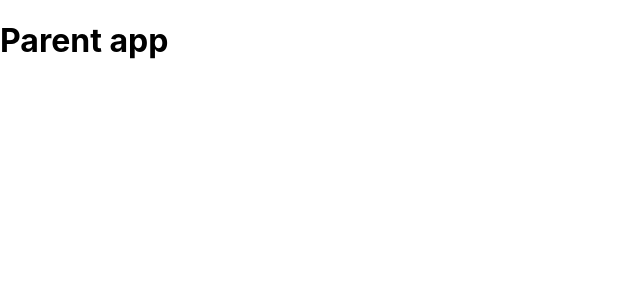
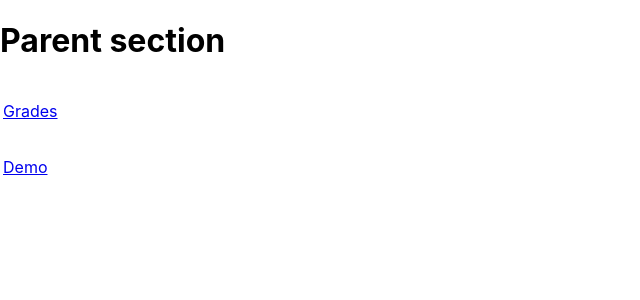
Before and after one commit to Piryus/Electronic_Student_Record_Management_System, a React (Create React App) app in the folder frontend/: page /parent in a window 1280 px wide. Shown: the top 300 px of the page, without its empty margins (0-640 px from the left). Built offline with nearby package versions, Linux system fonts and the light colour scheme.

Commit message:
Implemented structure of the frontend App and added Router

```diff
--- /dev/null
+++ b/frontend/src/components/parent/components/demo.js
@@ -0,0 +1,13 @@
+import React from 'react';
+
+class Demo extends React.Component{
+    render(){
+        return (
+            <div>
+                <h1>Demo page</h1>
+            </div>
+        );
+    }
+}
+
+export default Demo;
--- /dev/null
+++ b/frontend/src/components/parent/components/grades.js
@@ -0,0 +1,13 @@
+import React from 'react';
+
+class Grades extends React.Component{
+    render(){
+        return (
+            <div>
+                <h1>Grades page</h1>
+            </div>
+        );
+    }
+}
+
+export default Grades;
--- a/frontend/src/components/parent/parent.js
+++ b/frontend/src/components/parent/parent.js
@@ -1,10 +1,54 @@
 import React from 'react';
+import {
+    BrowserRouter as Router,
+    Switch,
+    Route,
+    Link
+  } from "react-router-dom";
+import Grades from './components/grades';
+import Demo from './components/demo';
 
 class Parent extends React.Component{
     render(){
         return (
             <div>
-                <h1>Parent app</h1>
+                <div className="header">
+                    <h1>Parent section</h1>
+                </div>
+                <div className="panel">
+                    <Router>
+                        <div>
+                            <table>
+                                <tr>
+                                    <td>
+                                        <Link to="/components/grades.js">
+                                            <div className="panelElement">
+                                                <p>Grades</p>
+                                            </div>
+                                        </Link>
+                                    </td>
+                                </tr>
+                                <tr>
+                                    <td>
+                                        <Link to="/components/demo.js">
+                                            <div className="panelElement">
+                                                <p>Demo</p>
+                                            </div>
+                                        </Link>
+                                    </td>
+                                </tr>
+                            </table>
+
+                            <Switch>
+                                <Route path="/components/grades.js" render={(props) => <Grades {...props} />} />
+                            </Switch>
+                            <Switch>
+                                <Route path="/components/demo.js" render={(props) => <Demo {...props} />} />
+                            </Switch>
+
+                       </div>
+                    </Router>
+                </div>
             </div>
         );
     }
```
Also changed, not shown: 1 other file (tests, documents, lock files or other folders).
